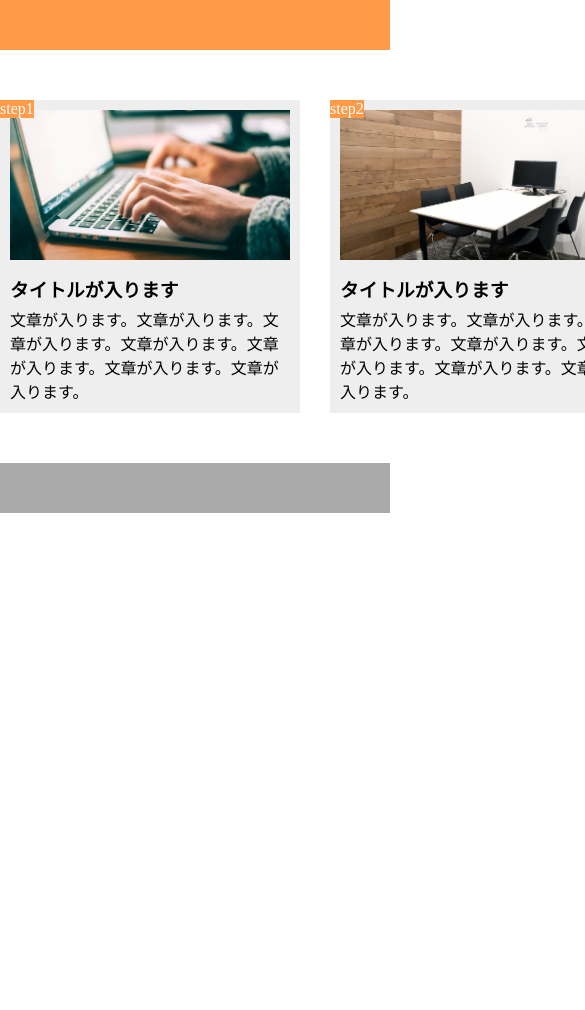
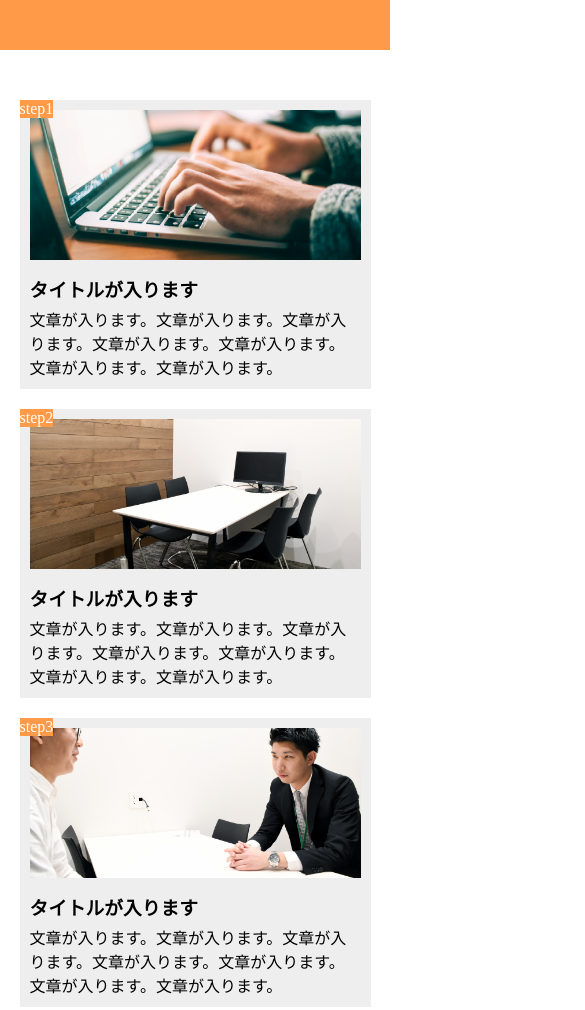
Before and after one commit to hiroki185/chapter9_exercise, a plain HTML site: page index.html in a window 390 px wide. Shown: the top 1010 px of the page, 585 px wide, since content can reach past the window. Before the commit the page ends 844 px from the top, so only its background shows below. Drawn offline with Linux system fonts and the light colour scheme.

Commit message:
[Finish] 1-10

```diff
--- a/index.html
+++ b/index.html
@@ -1,6 +1,8 @@
 <html lang="ja">
   <head>
     <meta charset="UTF-8" />
+
+   <meta name="viewport" content="width=device-width,initial-scale=1.0">
 
     <link rel="stylesheet" href="style.css" />
     <title>演習9</title>
@@ -18,7 +20,7 @@
 
        <span class="main-box-number">step1</span>
 
-       <h3 class="main-box-text1">タイトルが入ります</h3>
+       <h3 class="main-box-text">タイトルが入ります</h3>
 
        <p>
          文章が入ります。文章が入ります。文章が入ります。文章が入ります。文章が入ります。文章が入ります。文章が入ります。
@@ -32,7 +34,7 @@
 
        <span class="main-box-number">step2</span>
 
-       <h3 class="main-box-text1">タイトルが入ります</h3>
+       <h3 class="main-box-text">タイトルが入ります</h3>
 
        <p>
          文章が入ります。文章が入ります。文章が入ります。文章が入ります。文章が入ります。文章が入ります。文章が入ります。
@@ -46,7 +48,7 @@
 
        <span class="main-box-number">step3</span>
 
-       <h3 class="main-box-text1">タイトルが入ります</h3>
+       <h3 class="main-box-text">タイトルが入ります</h3>
 
        <p>
          文章が入ります。文章が入ります。文章が入ります。文章が入ります。文章が入ります。文章が入ります。文章が入ります。
--- a/style.css
+++ b/style.css
@@ -18,9 +18,9 @@ main{
 }
 
 .main-box{
-  width: 300px;
-  background-color: #EEEEEE;
-  padding: 10px;
+ width: 300px;
+ background-color: #EEEEEE;
+ padding: 10px;
   position: relative;
 }
 
@@ -46,7 +46,7 @@ main{
 }
 
 
-.main-box-text1{
+.main-box-text{
   margin: 15px 0px 5px 0px;
 }
 
@@ -62,3 +62,50 @@ footer{
   height: 50px;
   background-color: #AAAAAA;
 }
+
+@media screen and (max-width: 768px) {
+
+
+main{
+  width: 90%;
+  display: block;
+
+}
+
+.main-box{
+ width: 100%;
+ margin-bottom: 20px;
+
+}
+
+.main-box:last-child {
+
+  margin-bottom: 0px;
+}
+
+
+
+}
+
+@media screen and (max-width: 425px) {
+
+
+  main{
+  width: 90%;
+  display: block;
+
+}
+
+.main-box{
+ width: 100%;
+ margin-bottom: 20px;
+
+}
+
+.main-box:last-child {
+
+  margin-bottom: 0px;
+}
+
+
+}
```
